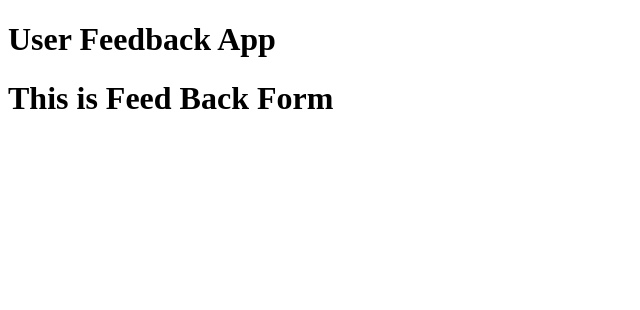
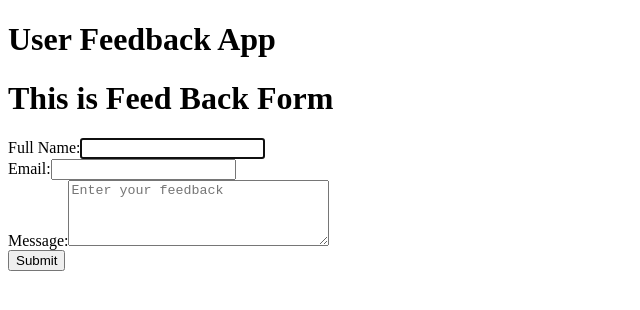
Before and after one commit to uzairqq/user-feedback-app, a React (Create React App) app: page / in a window 1280 px wide. Shown: the top 310 px of the page, without its empty margins (0-640 px from the left). Built offline with nearby package versions, Linux system fonts and the light colour scheme.

Commit message:
Added Inputs, Used States, used Validation

```diff
--- a/src/components/FeedBackForm.js
+++ b/src/components/FeedBackForm.js
@@ -1,9 +1,101 @@
-import React from "react";
+import React, { useState } from "react";
 
 function FeedBackForm() {
+  const [name, setName] = useState("");
+  const [email, setEmail] = useState("");
+  const [message, setMessage] = useState("");
+  const [success, setSuccess] = useState(false);
+
+  const [errors, setErrors] = useState({
+    name: "",
+    email: "",
+    message: "",
+  });
+
+  const handleSubmit = (event) => {
+    event.preventDefault();
+
+    let formErrors = {};
+    let isValid = true;
+
+    if (!name.trim()) {
+      formErrors.name = "Name is required";
+      isValid = false;
+    }
+    if (!email.trim()) {
+      formErrors.email = "Email is required";
+      isValid = false;
+    }
+    if (!message.trim()) {
+      formErrors.message = "Message is required";
+      isValid = false;
+    }
+
+    setErrors(formErrors);
+    if (!isValid) return;
+
+    console.log("Form submitted with the following data:");
+    console.log("Name:", name);
+    console.log("Email:", email);
+    console.log("Message:", message);
+
+    setName("");
+    setEmail("");
+    setMessage("");
+
+    setSuccess(true);
+    setTimeout(() => {
+      setSuccess(false);
+    }, 3000);
+  };
+
   return (
     <div>
       <h1>This is Feed Back Form</h1>
+      <form onSubmit={handleSubmit}>
+        <div>
+          <label htmlFor="name">Full Name:</label>
+          <input
+            autoFocus
+            type="text"
+            id="name"
+            name="name"
+            value={name}
+            onChange={(e) => setName(e.target.value)}
+          />
+        </div>
+        {errors.name && <p style={{ color: "red" }}>{errors.name}</p>}
+        <div>
+          <label htmlFor="email">Email:</label>
+          <input
+            type="email"
+            id="email"
+            name="email"
+            value={email}
+            onChange={(e) => setEmail(e.target.value)}
+          />
+        </div>
+        {errors.email && <p style={{ color: "red" }}>{errors.email}</p>}
+        <div>
+          <label htmlFor="message">Message:</label>
+          <textarea
+            id="message"
+            name="message"
+            rows="4"
+            cols="30"
+            placeholder="Enter your feedback"
+            value={message}
+            onChange={(e) => setMessage(e.target.value)}
+          ></textarea>
+          {errors.message && <p style={{ color: "red" }}>{errors.message}</p>}
+        </div>
+        {success && (
+          <p style={{ color: "green" }}>Thank you for your feedback!</p>
+        )}
+        <div>
+          <button type="submit">Submit</button>
+        </div>
+      </form>
     </div>
   );
 }
```
Also changed, not shown: src/App.js (line endings or trailing spaces).
